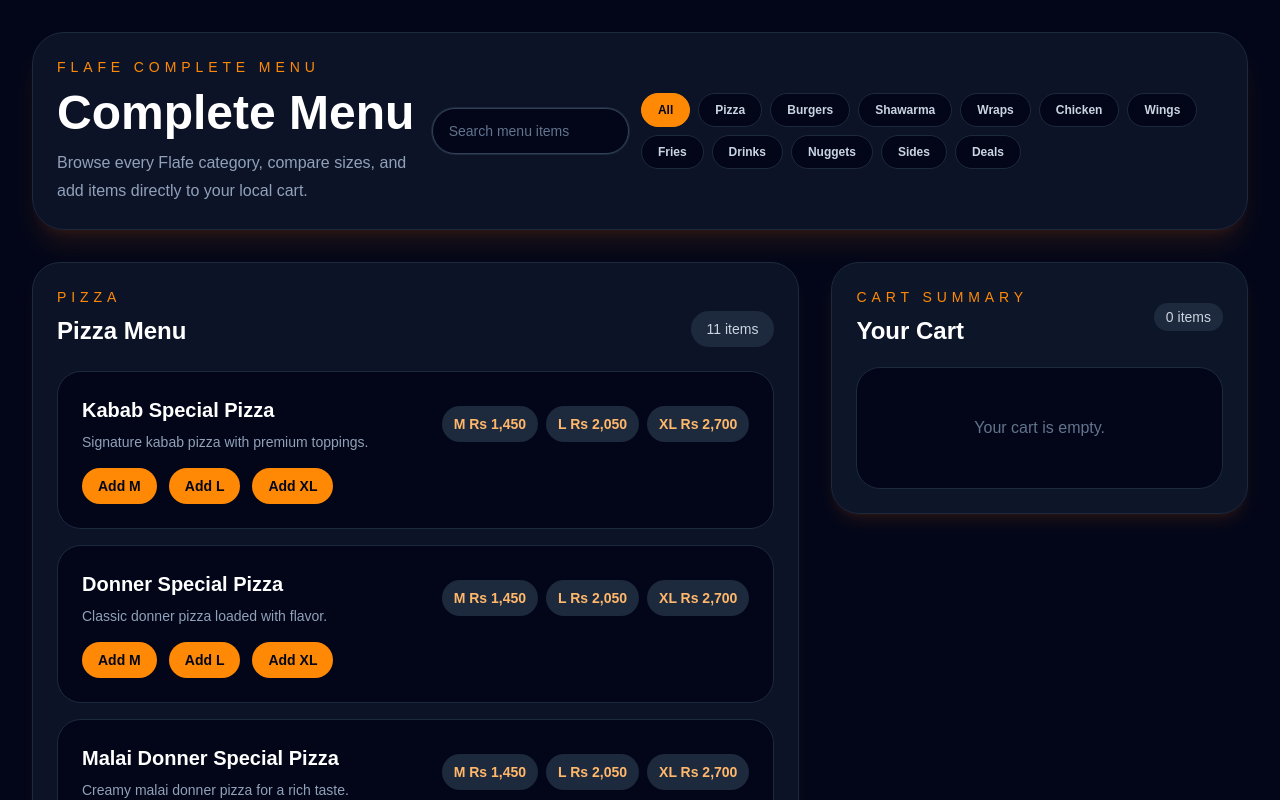
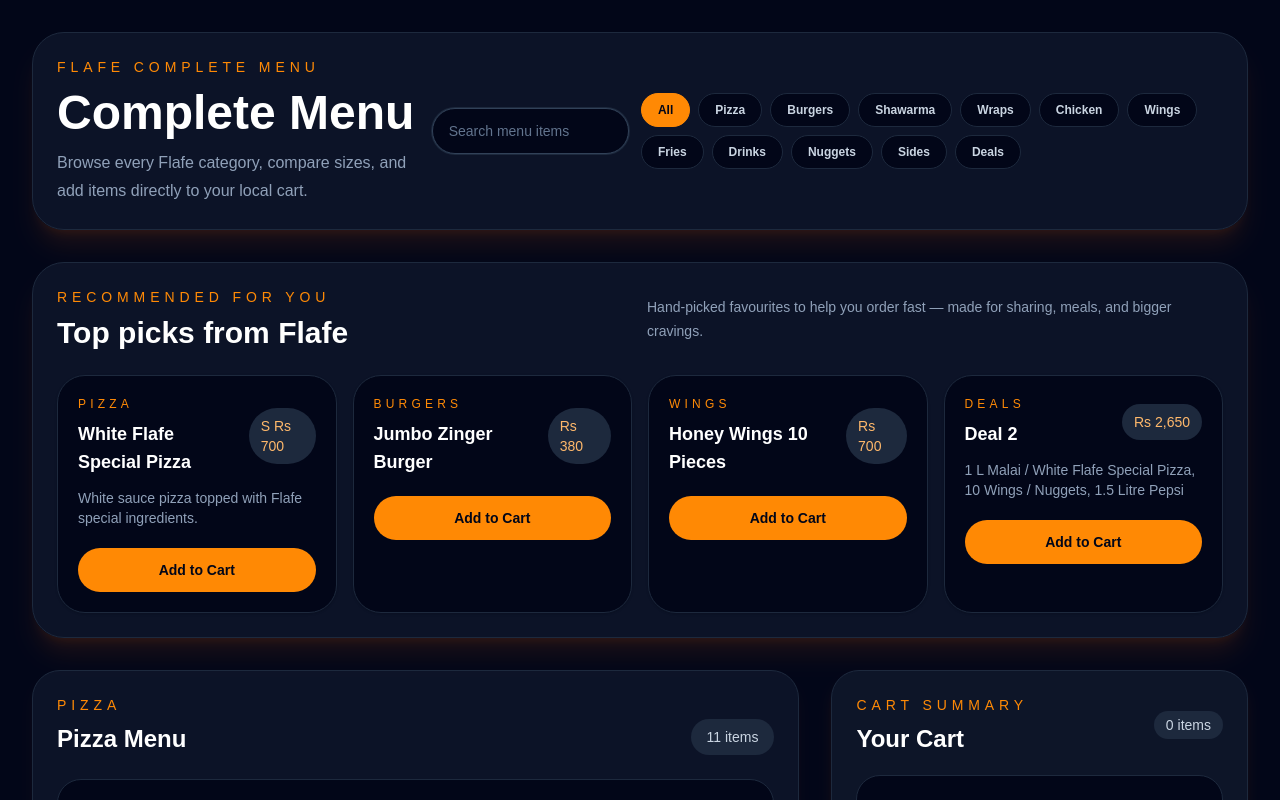
Before and after one commit to abidhissain12678-design/restaurant-website, a Next.js app: page /menu-card in a window 1280 px wide. Shown: the top 800 px of the page. Built offline with nearby package versions, Linux system fonts and the light colour scheme.

Commit message:
all update

```diff
--- a/app/menu-card/page.tsx
+++ b/app/menu-card/page.tsx
@@ -38,6 +38,13 @@
   "Nuggets",
   "Sides",
   "Deals",
+];
+
+const recommendedIds = [
+  "pizza-white-flafe-special",
+  "burger-jumbo-zinger",
+  "deal-2",
+  "wings-honey-10",
 ];
 
 const menuItems: MenuItem[] = [
@@ -237,6 +244,46 @@
             </div>
           </div>
         </div>
+
+        <section className="mb-8 rounded-[2rem] border border-slate-800 bg-slate-900/80 p-6 shadow-xl shadow-orange-500/10">
+          <div className="mb-6 flex flex-col gap-3 sm:flex-row sm:items-center sm:justify-between">
+            <div>
+              <p className="text-sm uppercase tracking-[0.35em] text-orange-400">Recommended for you</p>
+              <h2 className="mt-2 text-3xl font-black text-white">Top picks from Flafe</h2>
+            </div>
+            <p className="max-w-xl text-sm leading-6 text-slate-400">
+              Hand-picked favourites to help you order fast — made for sharing, meals, and bigger cravings.
+            </p>
+          </div>
+          <div className="grid gap-4 sm:grid-cols-2 xl:grid-cols-4">
+            {menuItems
+              .filter((item) => recommendedIds.includes(item.id))
+              .map((item) => (
+                <div key={item.id} className="rounded-[1.75rem] border border-slate-800 bg-slate-950 p-5 shadow-sm shadow-black/10">
+                  <div className="flex items-center justify-between gap-3">
+                    <div>
+                      <p className="text-xs uppercase tracking-[0.35em] text-orange-400">{item.category}</p>
+                      <h3 className="mt-2 text-lg font-black text-white">{item.name}</h3>
+                    </div>
+                    <span className="rounded-full bg-slate-800 px-3 py-2 text-sm text-orange-300">
+                      {typeof item.prices === "number"
+                        ? formatCurrency(item.prices)
+                        : item.prices[0]
+                        ? `${item.prices[0].size} ${formatCurrency(item.prices[0].price)}`
+                        : "-"}
+                    </span>
+                  </div>
+                  {item.description ? <p className="mt-3 text-sm text-slate-400">{item.description}</p> : null}
+                  <button
+                    onClick={() => addToCart(item, typeof item.prices === "number" ? undefined : item.prices[0]?.size, typeof item.prices === "number" ? item.prices : item.prices[0]?.price)}
+                    className="mt-5 w-full rounded-full bg-orange-400 px-4 py-3 text-sm font-semibold text-slate-950 transition hover:bg-orange-300"
+                  >
+                    Add to Cart
+                  </button>
+                </div>
+              ))}
+          </div>
+        </section>
 
         <div className="grid gap-8 lg:grid-cols-[1.75fr_0.95fr]">
           <div className="space-y-6">
```
